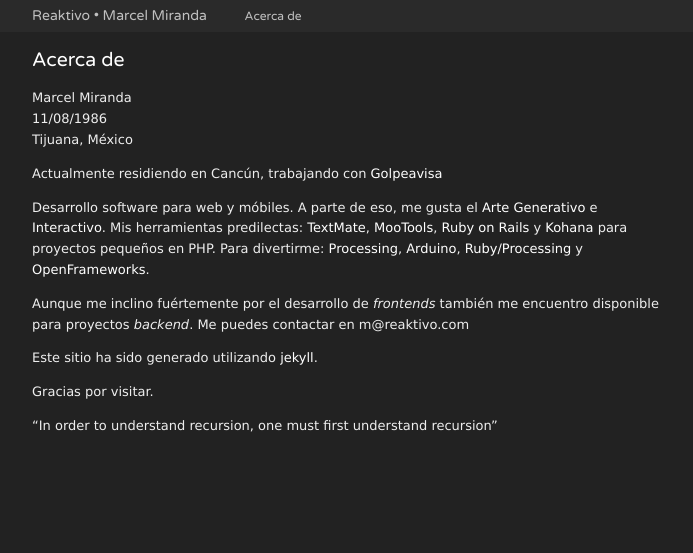
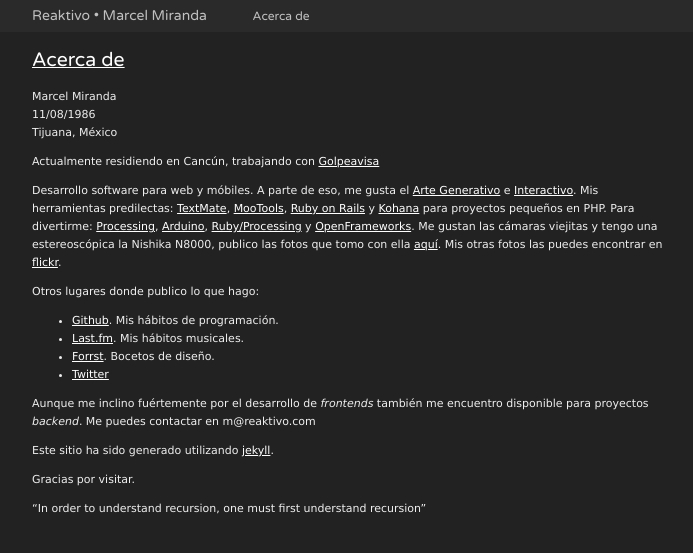
Before and after one commit to reaktivo/reaktivo.github.com, a Jekyll site: the page built from acerca/index.markdown, in a window 1280 px wide. Shown: the top 553 px of the page, without its empty margins (288-981 px from the left). Built offline with Jekyll 4.4.1, drawn with Linux system fonts in a browser that asks for light colours; Markdown is read by kramdown in place of the engine named in the settings.

Commit message:
Updated styles and about text

```diff
--- a/acerca/index.markdown
+++ b/acerca/index.markdown
@@ -11,7 +11,13 @@
 
 Actualmente residiendo en Cancún, trabajando con [Golpeavisa][1]
 
-Desarrollo software para web y móbiles. A parte de eso, me gusta el [Arte Generativo][2] e [Interactivo][3]. Mis herramientas predilectas: [TextMate][4], [MooTools][5], [Ruby on Rails][6] y [Kohana][7] para proyectos pequeños en PHP. Para divertirme: [Processing][9], [Arduino][12], [Ruby/Processing][10] y [OpenFrameworks][11].
+Desarrollo software para web y móbiles. A parte de eso, me gusta el [Arte Generativo][2] e [Interactivo][3]. Mis herramientas predilectas: [TextMate][4], [MooTools][5], [Ruby on Rails][6] y [Kohana][7] para proyectos pequeños en PHP. Para divertirme: [Processing][9], [Arduino][12], [Ruby/Processing][10] y [OpenFrameworks][11]. Me gustan las cámaras viejitas y tengo una estereoscópica la Nishika N8000, publico las fotos que tomo con ella [aquí][nishika]. Mis otras fotos las puedes encontrar en [flickr][flickr].
+
+Otros lugares donde publico lo que hago:
+- [Github][github]. Mis hábitos de programación.
+- [Last.fm][lastfm]. Mis hábitos musicales.
+- [Forrst][forrst]. Bocetos de diseño.
+- [Twitter][twitter]
 
 Aunque me inclino fuértemente por el desarrollo de *frontends* también me encuentro disponible para proyectos *backend*. Me puedes contactar en m@reaktivo.com
 
@@ -33,3 +39,10 @@
 [10]: https://github.com/jashkenas/ruby-processing
 [11]: http://www.openframeworks.cc/
 [12]: http://arduino.cc/
+
+[nishika]: http://nishika.tumblr.com
+[flickr]: http://flickr.com/photos/reaktivo
+[github]: http://github.com/reaktivo
+[lastfm]: http://last.fm/user/reaktivo
+[twitter]: http://twitter.com/reaktivo
+[forrst]: http://forrst.com/people/reaktivo/posts
--- a/css/style.less
+++ b/css/style.less
@@ -21,16 +21,18 @@
   font-weight: normal;
 }
 
-a { color: lighten(@text_color, 20%); text-decoration: none}
+a { color: lighten(@text_color, 20%)}
 a:visited { color: lighten(@text_color, 50%); }
 a:focus { outline: thin dotted; }
 a:hover {
   text-decoration: underline;
+  background: #111;
 }
 
-p {
+p, ul, li {
   color: @text_color;
-  line-height: 1.6em;
+  font-size: 11px;
+  line-height: 18px;
   font-family: Verdana, sans-serif;
 }
 
@@ -45,8 +47,15 @@
       color: #c0c0c0;
       line-height: 32px;
       margin-right: 1em;
+      text-decoration: none;
+      border-radius: 15px;
+      padding: 5px 8px;
+      margin-left: -8px;
+      margin-top: -5px;
+      -webkit-transition: all 0.15s ease-in-out;
       &:hover {
         color: #eee;
+        background: #000;
       }
     }
 
```
